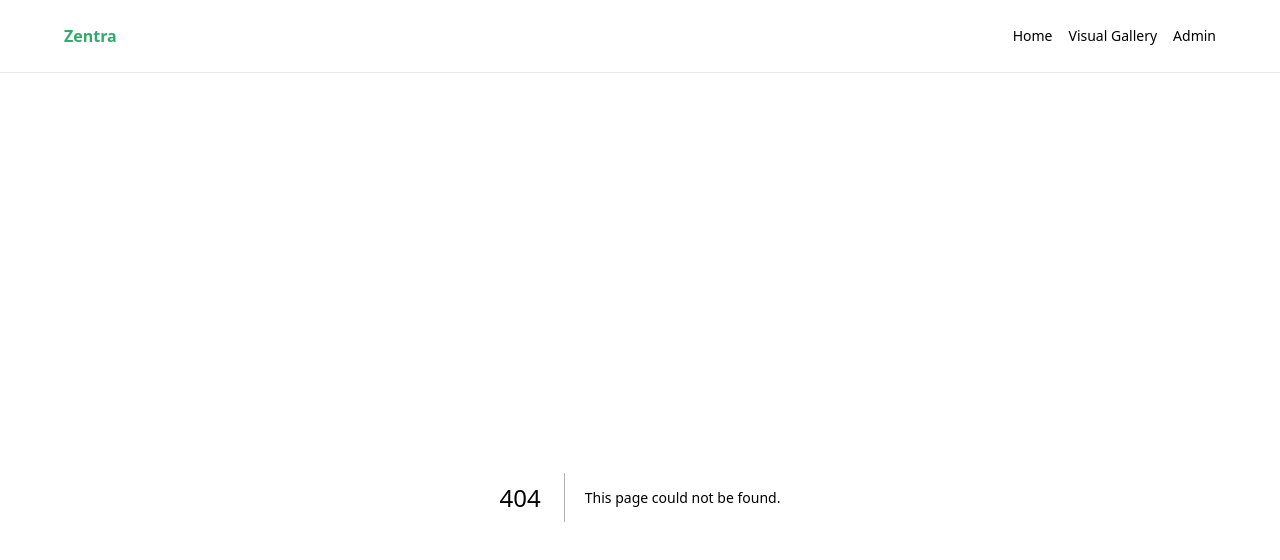
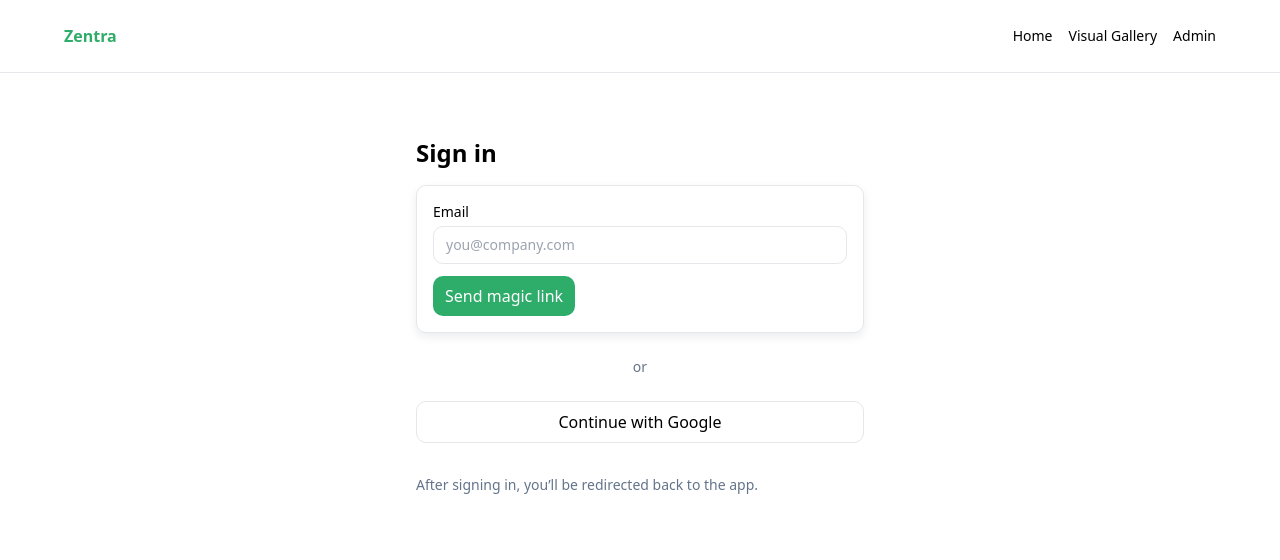
Before and after one commit to Devesh-1988-Wan/Zentra, a Next.js app: page /login in a window 1280 px wide. Before the commit this address had no page. Shown: the top 560 px of the page. Built offline with nearby package versions, Linux system fonts and the light colour scheme.

Commit message:
Create page.tsx

```diff
--- /dev/null
+++ b/app/login/page.tsx
@@ -0,0 +1,90 @@
+'use client';
+
+import { useState } from 'react';
+import { useRouter } from 'next/navigation';
+import { supabase } from '@/lib/supabase/client';
+
+export default function LoginPage() {
+  const router = useRouter();
+  const [email, setEmail] = useState('');
+  const [sending, setSending] = useState(false);
+  const [msg, setMsg] = useState<string | null>(null);
+  const [err, setErr] = useState<string | null>(null);
+
+  async function sendMagicLink(e: React.FormEvent) {
+    e.preventDefault();
+    setSending(true);
+    setErr(null);
+    setMsg(null);
+    try {
+      // Magic link (passwordless)
+      const { error } = await supabase.auth.signInWithOtp({
+        email,
+        options: {
+          // Where the magic link should return after confirmation:
+          emailRedirectTo: `${window.location.origin}/`,
+        },
+      });
+      if (error) throw error;
+      setMsg('Check your email for a sign-in link.');
+    } catch (e: any) {
+      setErr(e.message ?? 'Failed to send sign-in link');
+    } finally {
+      setSending(false);
+    }
+  }
+
+  async function signInWithGoogle() {
+    setErr(null);
+    const { error } = await supabase.auth.signInWithOAuth({
+      provider: 'google',
+      options: {
+        redirectTo: `${window.location.origin}/`,
+      },
+    });
+    if (error) setErr(error.message);
+  }
+
+  return (
+    <div className="max-w-md mx-auto py-10">
+      <h1 className="text-2xl font-semibold mb-4">Sign in</h1>
+
+      <form onSubmit={sendMagicLink} className="space-y-3 card p-4">
+        <label className="block text-sm">
+          Email
+          <input
+            type="email"
+            className="mt-1 w-full border rounded-md px-3 py-2"
+            value={email}
+            onChange={(e) => setEmail(e.target.value)}
+            placeholder="you@company.com"
+            required
+          />
+        </label>
+        <button
+          type="submit"
+          disabled={sending}
+          className="px-3 py-2 rounded-md bg-primary-500 text-white disabled:opacity-60"
+        >
+          {sending ? 'Sending…' : 'Send magic link'}
+        </button>
+      </form>
+
+      <div className="my-6 text-center text-sm text-slate-500">or</div>
+
+      <button
+        onClick={signInWithGoogle}
+        className="w-full px-3 py-2 rounded-md border hover:bg-slate-50"
+      >
+        Continue with Google
+      </button>
+
+      {msg && <p className="mt-4 text-green-700">{msg}</p>}
+      {err && <p className="mt-4 text-red-600">{err}</p>}
+
+      <p className="mt-8 text-sm text-slate-500">
+        After signing in, you’ll be redirected back to the app.
+      </p>
+    </div>
+  );
+}
```
